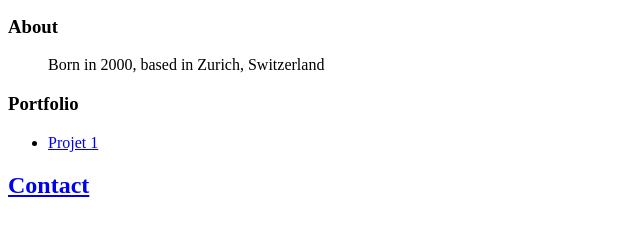
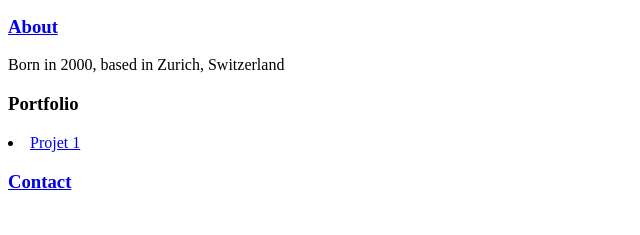
Before and after one commit to lpellaud/lpellaud.github.io, a plain HTML site: page index.html in a window 1280 px wide. Shown: the part 71-306 px from the top of the page, without its empty margins (0-640 px from the left). Drawn offline with Linux system fonts and the light colour scheme.

Commit message:
Update index.html

```diff
--- a/index.html
+++ b/index.html
@@ -6,14 +6,10 @@
 <body>
      <p>Voici une image :</p>
     <img src="chemin/vers/mon/image.jpg" alt="Description de l'image">
- <h3>About</h3>
-    <ul>
+ <h3><a href="about.html">About</a></h3>
     <p>Born in 2000, based in Zurich, Switzerland</p>
-    </ul>
 <h3>Portfolio</h3>
-    <ul>
         <li><a href="chemin/vers/mon/fichier.pdf" target="_blank">Projet 1</a></li>
-    </ul>
- <h2><a href="contact.html">Contact</a></h2>
+ <h3><a href="contact.html">Contact</a></h3>
 </body>
 </html>
```
